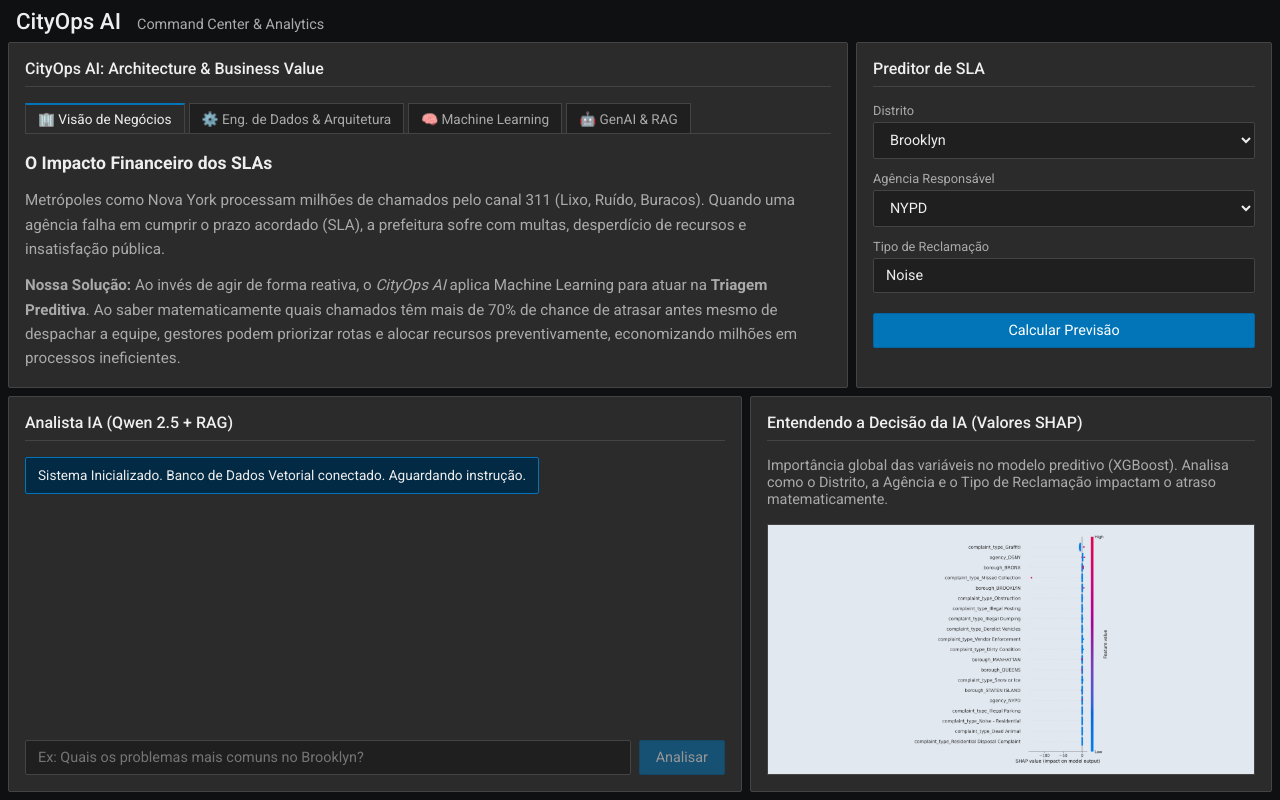
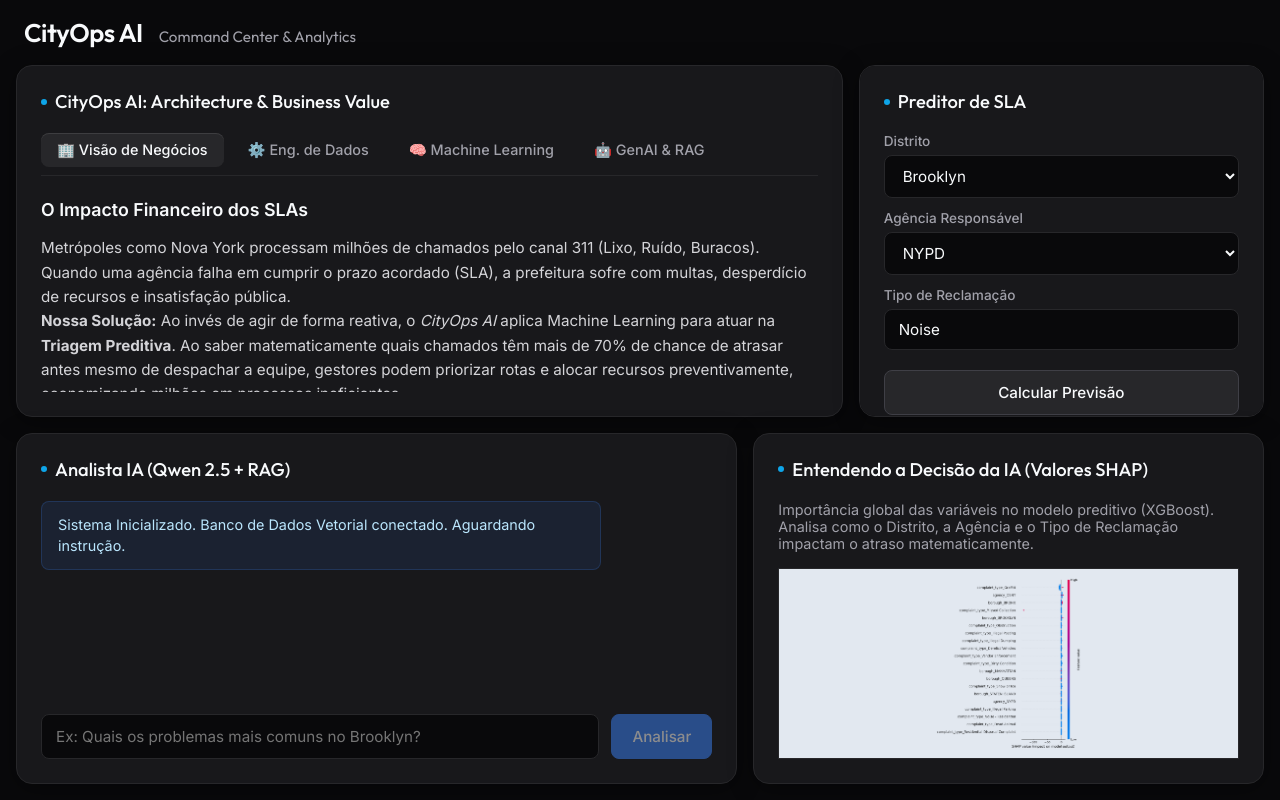
Before and after one commit to Guilherme-Mazzoni/cityops-ai, a React app in the folder frontend/: page / in a window 1280 px wide. Built offline with nearby package versions, Linux system fonts and the light colour scheme; no server answers; the HTML template or start-up script is replaced by a standard one.

Commit message:
style: Upgrade to Modern SaaS theme and fix grid height constraints

```diff
--- a/frontend/src/components/ProjectDocumentationBento.jsx
+++ b/frontend/src/components/ProjectDocumentationBento.jsx
@@ -9,20 +9,20 @@ export default function ProjectDocumentationBento() {
 
       <div className="tabs-header">
         <button className={`tab-btn ${activeTab === 'business' ? 'active' : ''}`} onClick={() => setActiveTab('business')}>🏢 Visão de Negócios</button>
-        <button className={`tab-btn ${activeTab === 'architecture' ? 'active' : ''}`} onClick={() => setActiveTab('architecture')}>⚙️ Eng. de Dados & Arquitetura</button>
+        <button className={`tab-btn ${activeTab === 'architecture' ? 'active' : ''}`} onClick={() => setActiveTab('architecture')}>⚙️ Eng. de Dados</button>
         <button className={`tab-btn ${activeTab === 'ml' ? 'active' : ''}`} onClick={() => setActiveTab('ml')}>🧠 Machine Learning</button>
         <button className={`tab-btn ${activeTab === 'rag' ? 'active' : ''}`} onClick={() => setActiveTab('rag')}>🤖 GenAI & RAG</button>
       </div>
 
-      <div className="tab-content" style={{ minHeight: '180px' }}>
+      <div style={{ flex: 1, minHeight: 0, overflowY: 'auto', paddingRight: '8px' }}>
 
         {activeTab === 'business' && (
           <div className="tab-content-pane">
-            <h3 style={{ fontSize: '1.1rem', fontWeight: 600, color: 'var(--text-primary)', marginBottom: '12px' }}>O Impacto Financeiro dos SLAs</h3>
-            <p style={{ color: 'var(--text-secondary)', fontSize: '0.95rem', lineHeight: 1.6, marginBottom: '12px' }}>
+            <h3>O Impacto Financeiro dos SLAs</h3>
+            <p>
               Metrópoles como Nova York processam milhões de chamados pelo canal 311 (Lixo, Ruído, Buracos). Quando uma agência falha em cumprir o prazo acordado (SLA), a prefeitura sofre com multas, desperdício de recursos e insatisfação pública.
             </p>
-            <p style={{ color: 'var(--text-secondary)', fontSize: '0.95rem', lineHeight: 1.6 }}>
+            <p>
               <strong>Nossa Solução:</strong> Ao invés de agir de forma reativa, o <em>CityOps AI</em> aplica Machine Learning para atuar na <strong>Triagem Preditiva</strong>. Ao saber matematicamente quais chamados têm mais de 70% de chance de atrasar antes mesmo de despachar a equipe, gestores podem priorizar rotas e alocar recursos preventivamente, economizando milhões em processos ineficientes.
             </p>
           </div>
@@ -30,12 +30,12 @@ export default function ProjectDocumentationBento() {
 
         {activeTab === 'architecture' && (
           <div className="tab-content-pane">
-            <h3 style={{ fontSize: '1.1rem', fontWeight: 600, color: 'var(--text-primary)', marginBottom: '12px' }}>Modern Data Stack</h3>
-            <p style={{ color: 'var(--text-secondary)', fontSize: '0.95rem', lineHeight: 1.6, marginBottom: '12px' }}>
+            <h3>Modern Data Stack</h3>
+            <p>
               Este projeto consolida as melhores práticas de Engenharia de Software e Dados da atualidade.
             </p>
-            <ul style={{ color: 'var(--text-secondary)', fontSize: '0.95rem', lineHeight: 1.6, paddingLeft: '20px' }}>
-              <li><strong>Transformação de Dados (ELT):</strong> Usamos <code>dbt</code> (Data Build Tool) acoplado a um banco de dados PostgreSQL para limpar os dados brutos de NYC, calcular tempos de resolução históricos e tipificar métricas analíticas (`mart_sla`).</li>
+            <ul>
+              <li><strong>Transformação de Dados (ELT):</strong> Usamos <code>dbt</code> (Data Build Tool) acoplado a um banco de dados PostgreSQL para limpar os dados brutos de NYC, calcular tempos de resolução históricos e tipificar métricas analíticas.</li>
               <li><strong>Backend (FastAPI):</strong> Uma API assíncrona extremamente veloz em Python, responsável por orquestrar tanto a inferência do modelo XGBoost quanto as rotas de IA Generativa.</li>
               <li><strong>Frontend (React + Vite):</strong> Single-Page Application estruturada no padrão <em>Bento Grid</em>, sem depender de frameworks visuais pesados, garantindo performance e escalabilidade.</li>
             </ul>
@@ -44,28 +44,28 @@ export default function ProjectDocumentationBento() {
 
         {activeTab === 'ml' && (
           <div className="tab-content-pane">
-            <h3 style={{ fontSize: '1.1rem', fontWeight: 600, color: 'var(--text-primary)', marginBottom: '12px' }}>XGBoost & MLflow (MLOps)</h3>
-            <p style={{ color: 'var(--text-secondary)', fontSize: '0.95rem', lineHeight: 1.6, marginBottom: '12px' }}>
+            <h3>XGBoost & MLflow (MLOps)</h3>
+            <p>
               No lugar de heurísticas simples, optamos pelo <strong>XGBoost</strong>, um poderoso algoritmo de <em>Gradient Boosting</em>, ideal para lidar com dados tabulares complexos e não lineares da prefeitura.
             </p>
-            <ul style={{ color: 'var(--text-secondary)', fontSize: '0.95rem', lineHeight: 1.6, paddingLeft: '20px' }}>
+            <ul>
               <li><strong>Feature Engineering:</strong> As variáveis categóricas (Distrito, Agência, Tipo) são mapeadas em matrizes esparsas gigantes via <code>One-Hot Encoding</code>.</li>
-              <li><strong>Versionamento de Modelos:</strong> Todo o treinamento é rastreado via <code>MLflow</code>. Isso nos permite comparar métricas (F1-Score, ROC-AUC) entre diferentes algoritmos. O Frontend não "chuta" um valor: a API consome o artefato real empacotado pelo MLflow.</li>
-              <li><strong>Explicabilidade (XAI):</strong> Utilizamos a biblioteca <code>SHAP</code> (abaixo) para abrir a "caixa preta" e provar para as partes interessadas (Stakeholders) quais variáveis causam os atrasos.</li>
+              <li><strong>Versionamento de Modelos:</strong> Todo o treinamento é rastreado via <code>MLflow</code>. Isso nos permite comparar métricas (F1-Score, ROC-AUC) entre diferentes algoritmos.</li>
+              <li><strong>Explicabilidade (XAI):</strong> Utilizamos a biblioteca <code>SHAP</code> para abrir a "caixa preta" e provar para as partes interessadas quais variáveis causam os atrasos.</li>
             </ul>
           </div>
         )}
 
         {activeTab === 'rag' && (
           <div className="tab-content-pane">
-            <h3 style={{ fontSize: '1.1rem', fontWeight: 600, color: 'var(--text-primary)', marginBottom: '12px' }}>Retrieval-Augmented Generation (RAG)</h3>
-            <p style={{ color: 'var(--text-secondary)', fontSize: '0.95rem', lineHeight: 1.6, marginBottom: '12px' }}>
-              Para dar autonomia analítica a gestores que não sabem programar SQL, construímos um chat equipado com IA Generativa, porém 100% ancorado (grounded) nos dados do banco, eliminando alucinações.
+            <h3>Retrieval-Augmented Generation (RAG)</h3>
+            <p>
+              Para dar autonomia analítica a gestores que não sabem programar SQL, construímos um chat equipado com IA Generativa, porém 100% ancorado nos dados do banco, eliminando alucinações.
             </p>
-            <ul style={{ color: 'var(--text-secondary)', fontSize: '0.95rem', lineHeight: 1.6, paddingLeft: '20px' }}>
-              <li><strong>Embeddings:</strong> Usamos o <code>sentence-transformers</code> (HuggingFace) para converter milhares de linhas de chamados em matrizes matemáticas de 384 dimensões.</li>
-              <li><strong>Busca Vetorial:</strong> Estas matrizes são salvas no PostgreSQL usando a extensão <code>pgvector</code>. Quando o usuário faz uma pergunta, o sistema realiza uma busca de similaridade de cosseno (Cosine Similarity) para achar as 5 reclamações históricas mais parecidas com o contexto.</li>
-              <li><strong>LLM de Borda:</strong> Passamos esse contexto ultra-preciso para o modelo Open Source <code>Qwen 2.5</code> (via API da Groq), que atua apenas como um "intérprete" dos fatos.</li>
+            <ul>
+              <li><strong>Embeddings:</strong> Usamos <code>sentence-transformers</code> para converter milhares de linhas de chamados em matrizes matemáticas de 384 dimensões.</li>
+              <li><strong>Busca Vetorial:</strong> Estas matrizes são salvas no PostgreSQL (pgvector). Realizamos uma busca de similaridade de cosseno para achar fatos históricos precisos.</li>
+              <li><strong>LLM de Borda:</strong> Passamos esse contexto ultra-preciso para o <code>Qwen 2.5</code> (via API da Groq), que atua apenas como um intérprete dos fatos.</li>
             </ul>
           </div>
         )}
--- a/frontend/src/index.css
+++ b/frontend/src/index.css
@@ -1,17 +1,17 @@
-@import url('https://fonts.googleapis.com/css2?family=Inter:wght@300;400;500;600;700&family=Roboto:wght@400;500;700&display=swap');
+@import url('https://fonts.googleapis.com/css2?family=Inter:wght@300;400;500;600;700&family=Outfit:wght@400;500;600;700&display=swap');
 
 :root {
-  --bg-base: #0e1012;
-  --surface-base: #2b2b2b;
-  --surface-border: #444444;
-  --text-primary: #eeeeee;
-  --text-secondary: #aaaaaa;
-  --accent-primary: #0275b8;
-  --accent-secondary: #0275b8;
-  --accent-gradient: #0275b8;
-  --radius-lg: 2px;
-  --radius-md: 2px;
-  --shadow-base: none;
+  --bg-base: #09090b;
+  --surface-base: #18181b;
+  --surface-border: #27272a;
+  --text-primary: #f8fafc;
+  --text-secondary: #a1a1aa;
+  --accent-primary: #3b82f6;
+  --accent-secondary: #0ea5e9;
+  --accent-gradient: linear-gradient(135deg, var(--accent-primary), var(--accent-secondary));
+  --radius-lg: 16px;
+  --radius-md: 8px;
+  --shadow-base: 0 4px 24px rgba(0, 0, 0, 0.4);
 }
 
 * {
@@ -21,7 +21,7 @@
 }
 
 body {
-  font-family: 'Roboto', -apple-system, sans-serif;
+  font-family: 'Inter', -apple-system, sans-serif;
   background-color: var(--bg-base);
   color: var(--text-primary);
   height: 100vh;
@@ -34,14 +34,14 @@ body {
 .dashboard-container {
   width: 100vw;
   height: 100vh;
-  padding: 8px;
+  padding: 16px;
   display: flex;
   flex-direction: column;
 }
 
 .dashboard-header {
-  margin-bottom: 8px;
-  font-family: 'Roboto', sans-serif;
+  margin-bottom: 16px;
+  font-family: 'Outfit', sans-serif;
   display: flex;
   align-items: baseline;
   gap: 16px;
@@ -49,20 +49,22 @@ body {
 }
 
 .dashboard-header h1 {
-  font-size: 1.4rem;
-  font-weight: 500;
+  font-size: 1.6rem;
+  font-weight: 600;
+  letter-spacing: -0.02em;
   color: var(--text-primary);
 }
 
 .dashboard-header p {
   color: var(--text-secondary);
-  font-size: 0.9rem;
+  font-size: 0.95rem;
 }
 
 .bento-grid {
   display: grid;
   grid-template-columns: repeat(12, 1fr);
-  gap: 8px;
+  grid-template-rows: repeat(2, minmax(0, 1fr));
+  gap: 16px;
   flex: 1;
   min-height: 0;
 }
@@ -71,14 +73,17 @@ body {
   background: var(--surface-base);
   border: 1px solid var(--surface-border);
   border-radius: var(--radius-lg);
-  padding: 16px;
+  padding: 24px;
+  box-shadow: var(--shadow-base);
   display: flex;
   flex-direction: column;
+  transition: transform 0.3s cubic-bezier(0.4, 0, 0.2, 1), box-shadow 0.3s ease, border-color 0.3s ease;
   overflow: hidden;
 }
 
 .bento-item:hover {
-  border-color: #777777;
+  border-color: #3f3f46;
+  box-shadow: 0 8px 32px rgba(0, 0, 0, 0.5), 0 0 16px rgba(59, 130, 246, 0.05);
 }
 
 .col-span-4 { grid-column: span 4; }
@@ -96,69 +101,82 @@ body {
 }
 
 @media (max-width: 600px) {
-  .dashboard-container { padding: 4px; }
-  .bento-grid { gap: 4px; }
-  .bento-item { padding: 12px; }
+  .dashboard-container { padding: 12px; }
+  .bento-grid { gap: 12px; grid-template-rows: none; }
+  .bento-item { padding: 16px; }
 }
 
 /* Typography & Elements */
 .widget-title {
-  font-family: 'Roboto', sans-serif;
-  font-size: 1rem;
+  font-family: 'Outfit', sans-serif;
+  font-size: 1.15rem;
   font-weight: 500;
-  margin-bottom: 16px;
+  margin-bottom: 20px;
   color: var(--text-primary);
   display: flex;
   align-items: center;
   gap: 8px;
-  border-bottom: 1px solid var(--surface-border);
-  padding-bottom: 8px;
+}
+
+.widget-title::before {
+  content: '';
+  display: inline-block;
+  width: 6px;
+  height: 6px;
+  border-radius: 50%;
+  background: var(--accent-secondary);
 }
 
 .form-group {
-  margin-bottom: 12px;
+  margin-bottom: 16px;
 }
 
 .form-label {
   display: block;
-  font-size: 0.8rem;
+  font-size: 0.85rem;
   color: var(--text-secondary);
-  margin-bottom: 4px;
+  margin-bottom: 6px;
+  font-weight: 500;
 }
 
 .form-select, .form-input {
   width: 100%;
-  background: #1f1f1f;
-  border: 1px solid #444444;
+  background: #09090b;
+  border: 1px solid var(--surface-border);
   border-radius: var(--radius-md);
-  padding: 8px 12px;
+  padding: 10px 14px;
   color: var(--text-primary);
-  font-family: 'Roboto', sans-serif;
-  font-size: 0.9rem;
+  font-family: 'Inter', sans-serif;
+  font-size: 0.95rem;
+  transition: border-color 0.2s ease, box-shadow 0.2s ease;
 }
 
 .form-select:focus, .form-input:focus {
   outline: none;
   border-color: var(--accent-primary);
+  box-shadow: 0 0 0 2px rgba(59, 130, 246, 0.2);
 }
 
 .btn-primary {
-  background: var(--accent-primary);
-  color: #fff;
-  border: 1px solid #0265a0;
+  background: var(--surface-border);
+  color: var(--text-primary);
+  border: 1px solid #3f3f46;
   border-radius: var(--radius-md);
-  padding: 8px 16px;
-  font-size: 0.9rem;
+  padding: 12px 20px;
+  font-size: 0.95rem;
+  font-weight: 500;
   cursor: pointer;
   width: 100%;
-  font-family: 'Roboto', sans-serif;
+  transition: all 0.2s ease;
+  font-family: 'Inter', sans-serif;
 }
 
 .btn-primary:hover {
-  background: #0288d1;
+  background: #3f3f46;
+  border-color: #52525b;
 }
 .btn-primary:active {
-  background: #015c91;
+  transform: scale(0.98);
 }
 .btn-primary:disabled {
   opacity: 0.5;
@@ -167,38 +185,36 @@ body {
 
 /* Custom Components */
 .prediction-result {
-  margin-top: 16px;
-  padding-top: 16px;
+  margin-top: 20px;
+  padding-top: 20px;
   border-top: 1px solid var(--surface-border);
   text-align: center;
 }
 
 .gauge-container {
   position: relative;
-  width: 120px;
-  height: 120px;
-  margin: 0 auto 16px auto;
+  width: 110px;
+  height: 110px;
+  margin: 0 auto 12px auto;
   border-radius: 50%;
-  background: conic-gradient(var(--gauge-color, #429e47) var(--gauge-value), #1f1f1f 0deg);
+  background: conic-gradient(var(--gauge-color, #3b82f6) var(--gauge-value), var(--bg-base) 0deg);
   display: flex;
   align-items: center;
   justify-content: center;
-  border: 1px solid #444;
 }
 
 .gauge-inner {
-  width: 100px;
-  height: 100px;
+  width: 90px;
+  height: 90px;
   background: var(--surface-base);
   border-radius: 50%;
   display: flex;
   align-items: center;
   justify-content: center;
-  font-family: 'Roboto', sans-serif;
-  font-size: 1.5rem;
-  font-weight: 500;
+  font-family: 'Outfit', sans-serif;
+  font-size: 1.4rem;
+  font-weight: 600;
   color: var(--text-primary);
-  border: 1px solid #444;
 }
 
 .chat-container {
@@ -211,39 +227,40 @@ body {
 .chat-history {
   flex: 1;
   overflow-y: auto;
-  margin-bottom: 16px;
-  padding-right: 8px;
+  margin-bottom: 20px;
+  padding-right: 12px;
   display: flex;
   flex-direction: column;
-  gap: 8px;
+  gap: 12px;
 }
 
 .chat-message {
-  padding: 8px 12px;
+  padding: 12px 16px;
   border-radius: var(--radius-md);
-  line-height: 1.4;
-  font-size: 0.85rem;
-  max-width: 90%;
+  line-height: 1.5;
+  font-size: 0.9rem;
+  max-width: 85%;
   white-space: pre-wrap;
-  border: 1px solid var(--surface-border);
+  border: 1px solid transparent;
 }
 
 .message-user {
   align-self: flex-end;
-  background: #1f1f1f;
+  background: #27272a;
+  border-color: #3f3f46;
   color: var(--text-primary);
 }
 
 .message-system {
   align-self: flex-start;
-  background: #022a44;
-  border-color: #0275b8;
-  color: #eeeeee;
+  background: rgba(59, 130, 246, 0.1);
+  border-color: rgba(59, 130, 246, 0.2);
+  color: #bae6fd;
 }
 
 .chat-input-area {
   display: flex;
-  gap: 8px;
+  gap: 12px;
   margin-top: auto;
 }
 
@@ -253,55 +270,90 @@ body {
 
 .chat-input-area .btn-primary {
   width: auto;
+  background: var(--accent-primary);
+  border-color: var(--accent-primary);
+  color: white;
+}
+.chat-input-area .btn-primary:hover {
+  background: #2563eb;
+  border-color: #2563eb;
 }
 
 /* Scrollbar */
 ::-webkit-scrollbar {
-  width: 8px;
+  width: 6px;
 }
 ::-webkit-scrollbar-track {
-  background: #1f1f1f;
-  border-left: 1px solid var(--surface-border);
+  background: transparent;
 }
 ::-webkit-scrollbar-thumb {
-  background: #444444;
+  background: #3f3f46;
+  border-radius: 10px;
 }
 ::-webkit-scrollbar-thumb:hover {
-  background: #555555;
+  background: #52525b;
 }
 
 /* Tabs System */
 .tabs-header {
   display: flex;
-  gap: 4px;
+  gap: 8px;
   border-bottom: 1px solid var(--surface-border);
-  margin-bottom: 16px;
+  margin-bottom: 20px;
   overflow-x: auto;
+  padding-bottom: 8px;
 }
 
 .tab-btn {
-  background: #1f1f1f;
-  border: 1px solid var(--surface-border);
-  border-bottom: none;
+  background: transparent;
+  border: none;
   color: var(--text-secondary);
-  font-family: 'Roboto', sans-serif;
-  font-size: 0.85rem;
-  padding: 6px 12px;
+  font-family: 'Inter', sans-serif;
+  font-weight: 500;
+  font-size: 0.9rem;
+  padding: 8px 16px;
+  border-radius: var(--radius-md);
   cursor: pointer;
   white-space: nowrap;
+  transition: all 0.2s ease;
 }
 
 .tab-btn:hover {
-  background: #333333;
+  color: var(--text-primary);
+  background: #27272a;
 }
 
 .tab-btn.active {
-  background: var(--surface-base);
+  background: #27272a;
   color: var(--text-primary);
-  border-top: 2px solid var(--accent-primary);
+  box-shadow: inset 0 1px 0 rgba(255, 255, 255, 0.1);
 }
 
 .tab-content-pane {
-  font-size: 0.9rem;
-  line-height: 1.5;
+  animation: fadeIn 0.3s ease-out;
+  font-size: 0.95rem;
+  line-height: 1.6;
+  color: #d4d4d8;
+  height: 100%;
+  display: flex;
+  flex-direction: column;
 }
+
+.tab-content-pane h3 {
+  color: var(--text-primary);
+  margin-bottom: 12px;
+  font-weight: 600;
+}
+
+.tab-content-pane ul {
+  padding-left: 20px;
+  margin-top: 12px;
+  display: flex;
+  flex-direction: column;
+  gap: 8px;
+}
+
+@keyframes fadeIn {
+  from { opacity: 0; }
+  to { opacity: 1; }
+}
```
